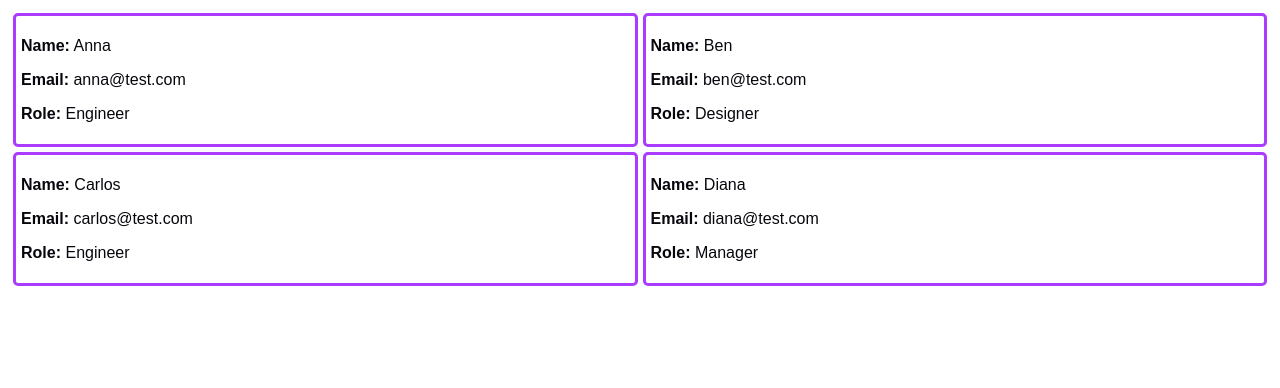
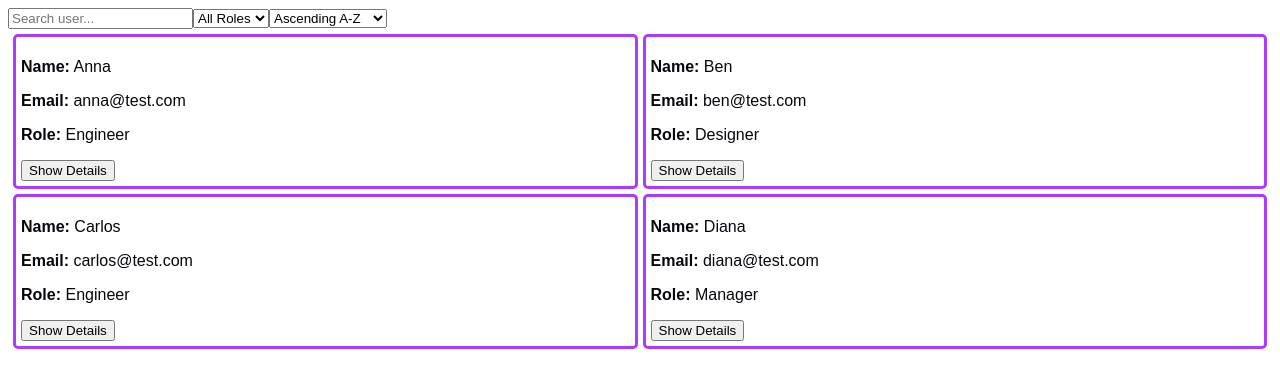
Before and after one commit to Felicity05/react-practice-users, a React (Create React App) app: page / in a window 1280 px wide. Shown: the top 388 px of the page. Built offline with nearby package versions, Linux system fonts and the light colour scheme.

Commit message:
Add user directory interview exercises and preparation plan

```diff
--- a/public/index.html
+++ b/public/index.html
@@ -9,7 +9,6 @@
       manifest.json provides metadata used when your web app is added to the
       homescreen on Android. See https://developers.google.com/web/fundamentals/engage-and-retain/web-app-manifest/
     -->
-	<link rel="manifest" href="%PUBLIC_URL%/manifest.json">
 	<link rel="shortcut icon" href="%PUBLIC_URL%/favicon.ico">
 	<!--
       Notice the use of %PUBLIC_URL% in the tags above.
--- a/src/UseCard.tsx
+++ b/src/UseCard.tsx
@@ -1,7 +1,9 @@
-import { type User } from "./users";
+import { User } from "./users";
+import {useState} from "react";
 
 export default function UserCard({ user }: { user: User }) {
   const { name, email, role } = user;
+  const [showDetails, setShowDetails] = useState(false);
 
   return (
     <div className="userStyles">
@@ -14,6 +16,10 @@ export default function UserCard({ user }: { user: User }) {
       <p>
         <strong>Role:</strong> {role}
       </p>
+        <button onClick={() => setShowDetails(!showDetails)} aria-expanded={showDetails}>
+            {showDetails ? "Hide Details" : "Show Details"}
+        </button>
+        {showDetails && <p>{user.details}</p>}
     </div>
   );
 }
--- a/src/UserList.tsx
+++ b/src/UserList.tsx
@@ -1,12 +1,117 @@
+import {useEffect, useState} from "react";
 import UserCard from "./UseCard";
-import { users } from "./users";
+import {User, users} from "./users";
+import {fetchUsers} from "./api";
 
 export function UserList() {
+  const [searchValue, setSearchValue] = useState("");
+  const [selectedRole, setSelectedRole] = useState("All Roles");
+  const [sortByName, setSortByName] = useState("asc");
+  const [fetchedUsers, setFetchedUsers] = useState<User[]>([]);
+  const [loading, setLoading] = useState(true);
+  const [error, setError] = useState<Error | null>(null);
+  const [retryCounter, setRetryCounter] = useState(0);
+
+  /*
+    1. Each effect execution creates its own active variable, initially true.
+    2. The request starts. Every callback checks that execution’s flag before updating the state.
+    3. React calls the returned cleanup function when the component unmounts or before rerunning the effect because retryCounter changed.
+    4. Cleanup sets that execution’s active to false. Its request can still finish, but its callbacks won’t update the state.
+
+    A new effect execution gets a separate flag, so cleaning up the previous request doesn’t invalidate the new one.
+    Your Retry button can now just trigger another attempt, since the effect clears the error:
+
+    <button onClick={() => setRetryCounter((previous) => previous + 1)}>
+      Try Again
+    </button>
+
+    The cleanup invalidates the request’s callbacks; it doesn’t reset the component state or cancel the request.
+    For this simulated API, ignoring its result is sufficient.
+  * */
+
+  useEffect(() => {
+      let active = true;
+
+      setLoading(true);
+      setError(null);
+
+      fetchUsers().then(
+          (users) => {
+              if (active) {
+                  setFetchedUsers(users);
+              }
+          })
+          .catch((error: unknown) => {
+              if (active) {
+                  setError(error instanceof Error
+                      ? error
+                      : new Error("Unable to load users")
+                  )
+              }
+          })
+          .finally(() => {
+              if (active) {
+                  setLoading(false);
+              }
+          });
+
+      return () => {
+          active = false;
+      };
+
+  }, [retryCounter]);
+
+  const handleChange = (value: string) => {
+    setSearchValue(value);
+  };
+
+  const uniqueRoles = Array.from(new Set(fetchedUsers.map((user) => user.role)));
+
+  const filteredUsers = fetchedUsers.filter((user) =>
+      user.name.toLowerCase().includes(searchValue.toLowerCase()) &&
+      (selectedRole === "All Roles" || user.role === selectedRole)
+  ).sort((a, b) => {
+    if (sortByName === "asc") {
+      return a.name.localeCompare(b.name);
+    } else {
+      return b.name.localeCompare(a.name);
+    }
+  });
+
   return (
-    <div className="card-list">
-      {users.map((user) => (
-        <UserCard user={user} />
-      ))}
-    </div>
+      <div>
+        <input placeholder="Search user..." value={searchValue} aria-label="Search user"
+            onChange={(event) => handleChange(event.target.value)}
+        />
+          <select value={selectedRole} aria-label="Select Role"
+                  onChange={(event) => setSelectedRole(event.target.value)}>
+              {["All Roles", ...uniqueRoles].map((role) =>
+                  <option key={role} value={role}>{role}</option>)}
+          </select>
+          <select value={sortByName}  aria-label="Sort by Name"
+                  onChange={(event) => setSortByName(event.target.value)}>
+              <option value="asc">Ascending A-Z</option>
+              <option value="desc">Descending Z-A</option>
+          </select>
+          {!loading && !error && fetchedUsers.length === 0 && <h2>No users found</h2>}
+
+          {!loading && error && <div>
+              <h2>Error: {error.message}</h2>
+              <button onClick={() => {
+                  setRetryCounter(retryCounter + 1)
+                  setError(null)
+              }}>Try Again</button>
+          </div>}
+
+          {loading  && !error && <h2>Loading...</h2> }
+
+          {!loading && !error && fetchedUsers.length > 0 && <div className="card-list">
+              {filteredUsers.length === 0 ?
+                  <h1>No users found that match your search criteria "{searchValue} - {selectedRole}". Try a new search again.</h1>
+                  : filteredUsers.map((user) => (
+                  <UserCard key={user.id} user={user} />
+              ))}
+            </div>}
+      </div>
   );
 }
--- /dev/null
+++ b/src/api.ts
@@ -0,0 +1,11 @@
+import {User, users} from "./users";
+
+export async function fetchUsers(): Promise<User[]> {
+    await new Promise((resolve) => setTimeout(resolve, 800));
+
+    if (Math.random() < 0.25) {
+        throw new Error("Unable to load users");
+    }
+
+    return users.map((user) => ({ ...user }));
+}
--- a/src/styles.css
+++ b/src/styles.css
@@ -7,6 +7,7 @@
   display: grid;
   grid-template-columns: 1fr 1fr;
   gap: 5px;
+  align-items: start;
 }
 
 .userStyles {
--- a/src/users.ts
+++ b/src/users.ts
@@ -3,11 +3,12 @@ export type User = {
   name: string;
   email: string;
   role: "Engineer" | "Designer" | "Manager";
+  details: string;
 };
 
 export const users: User[] = [
-  { id: 1, name: "Anna", email: "anna@test.com", role: "Engineer" },
-  { id: 2, name: "Ben", email: "ben@test.com", role: "Designer" },
-  { id: 3, name: "Carlos", email: "carlos@test.com", role: "Engineer" },
-  { id: 4, name: "Diana", email: "diana@test.com", role: "Manager" },
+  { id: 1, name: "Anna", email: "anna@test.com", role: "Engineer", details: " lorem ipsum dolor sit amet" },
+  { id: 2, name: "Ben", email: "ben@test.com", role: "Designer", details: "lorem ipsum dolor sit amet" },
+  { id: 3, name: "Carlos", email: "carlos@test.com", role: "Engineer", details: "lorem ipsum dolor sit amet" },
+  { id: 4, name: "Diana", email: "diana@test.com", role: "Manager", details: "lorem ipsum dolor sit amet" },
 ];
```
Also changed, not shown: 2 other files (tests, documents, lock files or other folders).
